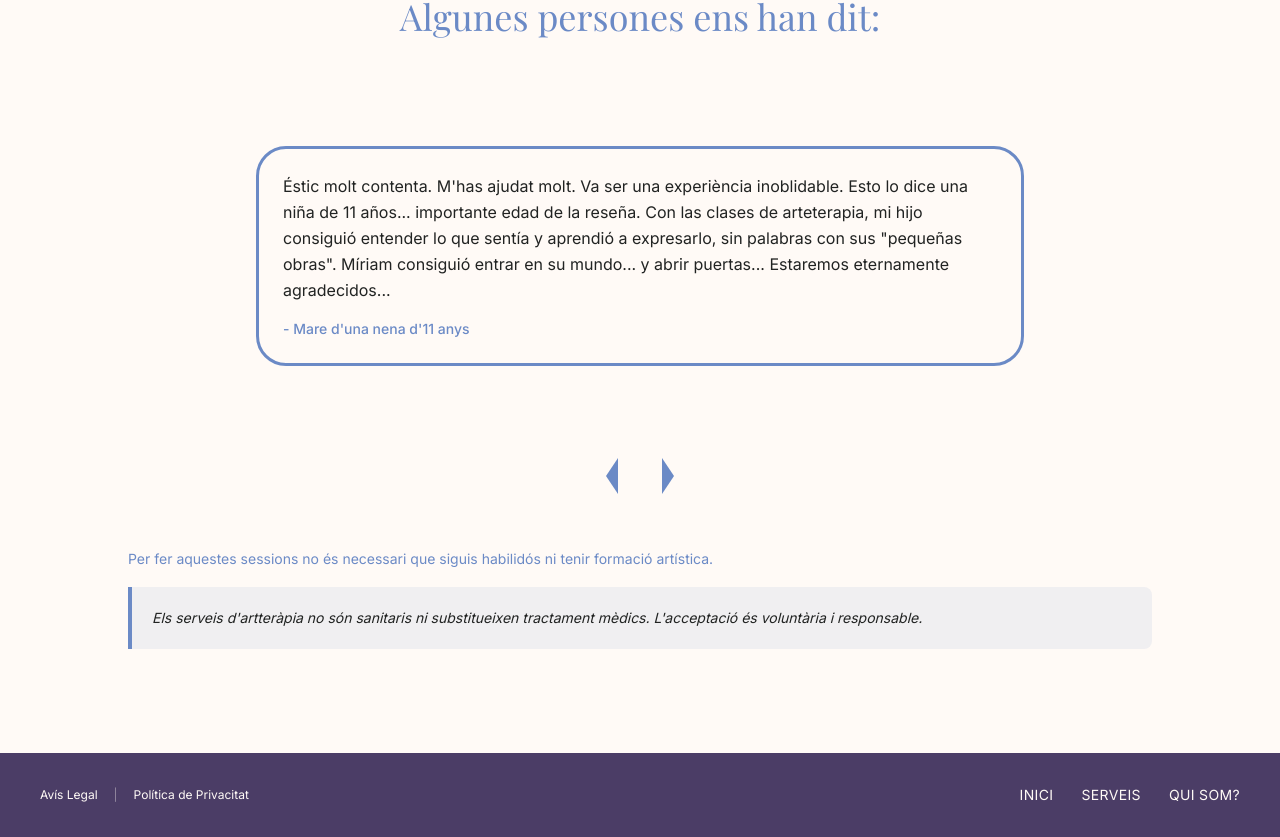
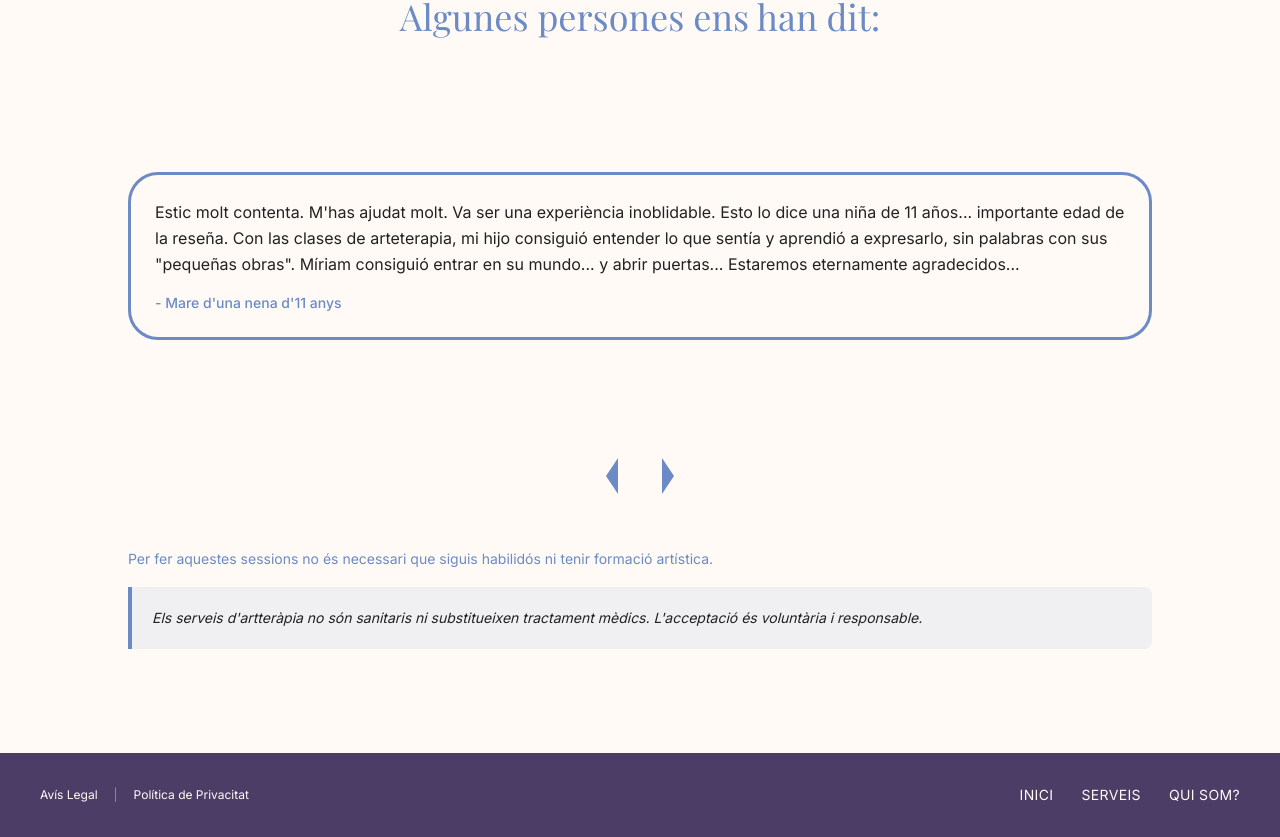
Before and after one commit to m-s-torne/taller-dels-sentits, a Next.js app: page /artterapia in a window 1280 px wide. Shown: the part 3445-4282 px from the top of the page. Built offline with nearby package versions, Linux system fonts and the light colour scheme.

Commit message:
feat: change transition effect for review carousel

```diff
--- a/app/(serveis)/components/ReviewsSection.tsx
+++ b/app/(serveis)/components/ReviewsSection.tsx
@@ -1,5 +1,5 @@
 "use client"
-import { motion } from 'motion/react';
+import { motion, AnimatePresence } from 'motion/react';
 import { useReviews } from '@/app/(serveis)/hooks/useReviews';
 
 interface ReviewsSectionProps {
@@ -13,9 +13,12 @@ export const ReviewsSection = ({ reviews }: ReviewsSectionProps) => {
     const {
         validReviews,
         currentIndex,
+        direction,
+        transitionCount,
         mobileReview,
         handlePrev,
         handleNext,
+        slideVariants,
     } = useReviews(reviews);
 
     if (validReviews.length === 0) return null;
@@ -36,12 +39,18 @@ export const ReviewsSection = ({ reviews }: ReviewsSectionProps) => {
             {/* Carrusel Desktop (1 review) */}
             <div className="hidden md:block relative">
                 <div className="max-w-3xl mx-auto min-h-90 flex justify-center items-center">
+                    <AnimatePresence initial={false} custom={direction}>
                         <motion.div
-                        key={currentIndex}
-                        initial={{ opacity: 0 }}
-                        animate={{ opacity: 1 }}
-                        transition={{ duration: 2, ease: "easeInOut" }}
-                        className="w-full border-3 border-shakespeare p-6 rounded-[30px] flex flex-col"
+                            key={`${currentIndex}-${transitionCount}`}
+                            variants={slideVariants}
+                            initial="enter"
+                            animate="center"
+                            exit="exit"
+                            transition={{
+                                duration: 1,
+                                ease: "easeInOut"
+                            }}
+                            className="w-full border-3 border-shakespeare p-6 rounded-[30px] flex flex-col absolute top-1/2 -translate-y-1/2"
                         >
                             <p className="text-sm sm:text-base leading-relaxed mb-4">
                                 {mobileReview.review.trim()}
@@ -50,17 +59,24 @@ export const ReviewsSection = ({ reviews }: ReviewsSectionProps) => {
                                 - {mobileReview.author.trim()}
                             </p>
                         </motion.div>
+                    </AnimatePresence>
                 </div>
             </div>
 
             {/* Carrusel Mobile (1 review) */}
-            <div className="md:hidden">
+            <div className="md:hidden relative min-h-90">
+                <AnimatePresence initial={false} custom={direction}>
                     <motion.div
-                    key={currentIndex}
-                    initial={{ opacity: 0 }}
-                    animate={{ opacity: 1 }}
-                    transition={{ duration: 2, ease: "easeInOut" }}
-                    className="border-3 border-shakespeare p-6 rounded-[30px] flex flex-col"
+                        key={`${currentIndex}-${transitionCount}`}
+                        variants={slideVariants}
+                        initial="enter"
+                        animate="center"
+                        exit="exit"
+                        transition={{
+                            duration: 1,
+                            ease: "easeInOut"
+                        }}
+                        className="border-3 border-shakespeare p-6 rounded-[30px] flex flex-col absolute w-full top-1/2 -translate-y-1/2"
                     >
                         <p className="text-sm sm:text-base leading-relaxed mb-4">
                             {mobileReview.review.trim()}
@@ -69,6 +85,7 @@ export const ReviewsSection = ({ reviews }: ReviewsSectionProps) => {
                             - {mobileReview.author.trim()}
                         </p>
                     </motion.div>
+                </AnimatePresence>
             </div>
 
             {/* Botones de navegación */}
--- a/app/(serveis)/hooks/useReviews.ts
+++ b/app/(serveis)/hooks/useReviews.ts
@@ -1,4 +1,4 @@
-import { useState } from 'react';
+import { useState, useEffect } from 'react';
 
 interface Review {
     review: string;
@@ -7,6 +7,8 @@ interface Review {
 
 export const useReviews = (reviews: Review[]) => {
     const [currentIndex, setCurrentIndex] = useState(0);
+    const [direction, setDirection] = useState(0);
+    const [transitionCount, setTransitionCount] = useState(0);
 
     // Filtrar reviews vacíos
     const validReviews = Array.isArray(reviews)
@@ -14,20 +16,50 @@ export const useReviews = (reviews: Review[]) => {
         : [];
 
     const handlePrev = () => {
+        setDirection(-1);
         setCurrentIndex((prev) => (prev === 0 ? validReviews.length - 1 : prev - 1));
+        setTransitionCount(prev => prev + 1);
     };
 
     const handleNext = () => {
+        setDirection(1);
         setCurrentIndex((prev) => (prev === validReviews.length - 1 ? 0 : prev + 1));
+        setTransitionCount(prev => prev + 1);
     };
 
+    // Auto-play cada 8 segundos
+    useEffect(() => {
+        if (validReviews.length <= 1) return;
+
+        const interval = setInterval(() => {
+            handleNext();
+        }, 8000);
+
+        return () => clearInterval(interval);
+    }, [currentIndex, validReviews.length]);
+
     const mobileReview = validReviews[currentIndex];
+
+    const slideVariants = {
+        enter: {
+            opacity: 0
+        },
+        center: {
+            opacity: 1
+        },
+        exit: {
+            opacity: 0
+        }
+    };
 
     return {
         validReviews,
         currentIndex,
+        direction,
+        transitionCount,
         mobileReview,
         handlePrev,
         handleNext,
+        slideVariants,
     };
 };
--- a/app/_lib/servicesData.ts
+++ b/app/_lib/servicesData.ts
@@ -105,7 +105,7 @@ export const servicesData: ServiceSectionType[] = [
             },*/
             {
                 review: `
-                    Éstic molt contenta. M'has ajudat molt. Va ser una experiència inoblidable.
+                    Estic molt contenta. M'has ajudat molt. Va ser una experiència inoblidable.
                     Esto lo dice una niña de 11 años... importante edad de la reseña. Con las clases
                     de arteterapia, mi hijo consiguió entender lo que sentía y aprendió a expresarlo,
                     sin palabras con sus "pequeñas obras". Míriam consiguió entrar en su mundo... y
```
Lines whose indentation alone changed are shown as unchanged.
